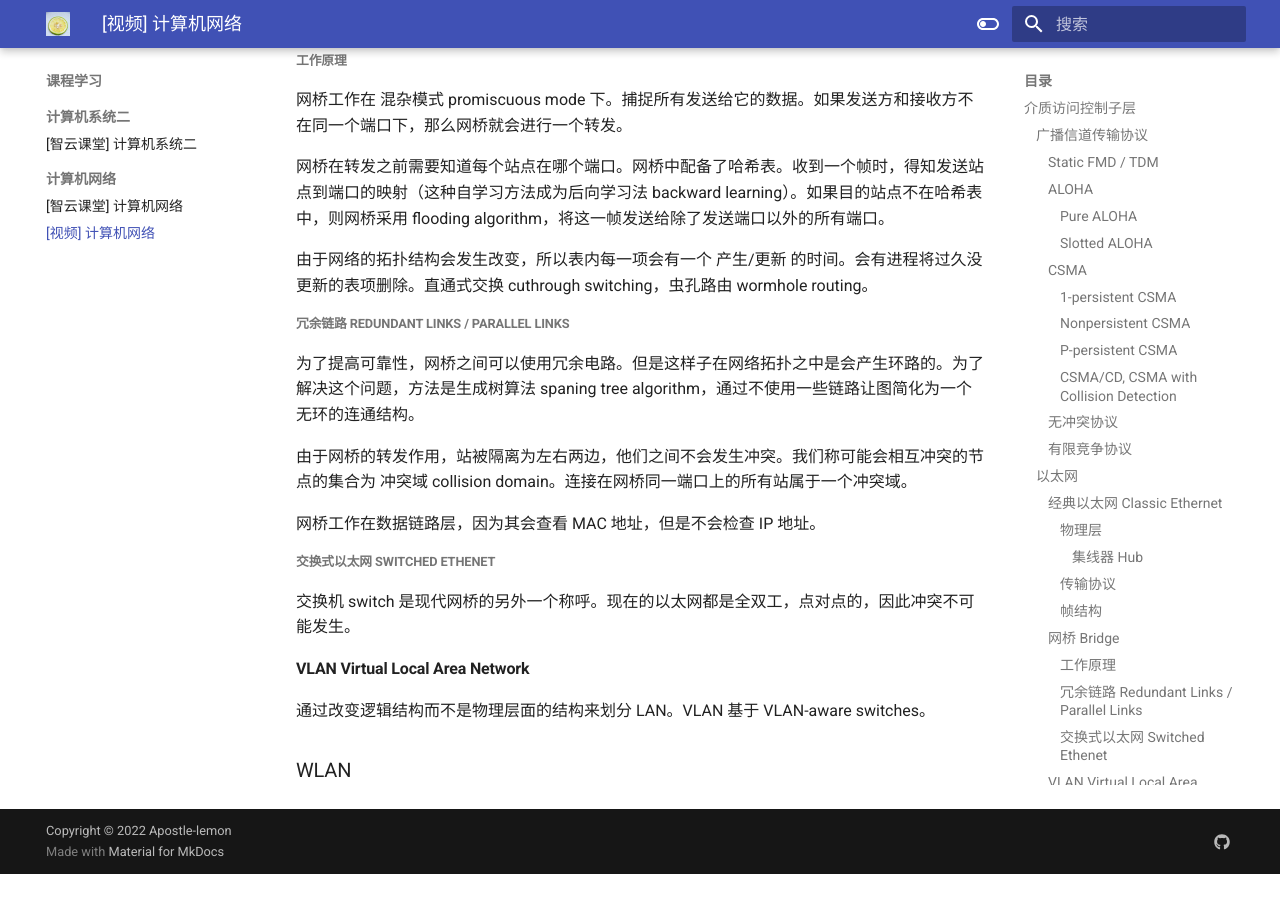
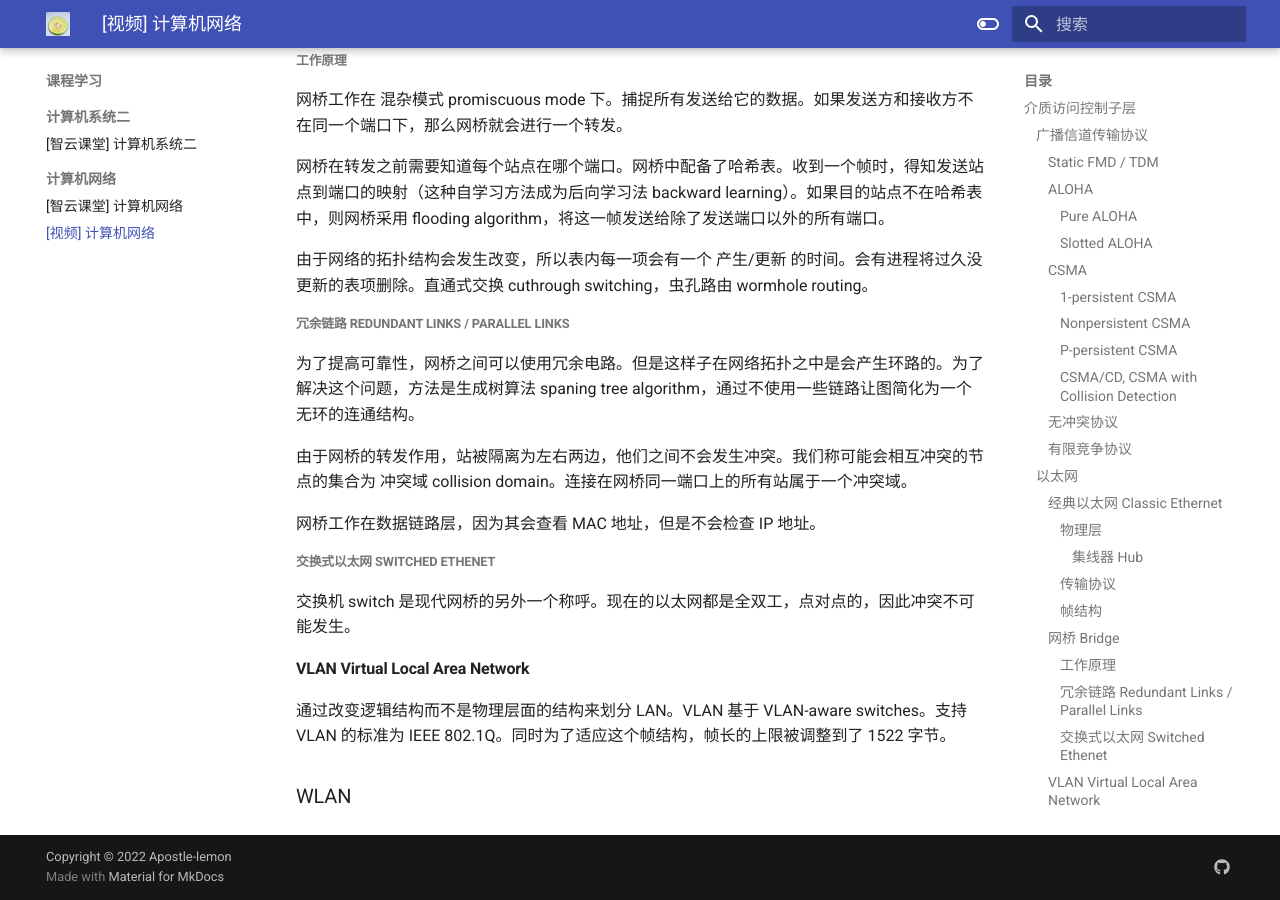
Before and after one commit to Apostle-lemon/Apostle-lemon.github.io, an MkDocs documentation site: the page built from docs/课程学习/计算机网络/【视频】计算机网络.md, in a window 1280 px wide and 900 px high, scrolled down 2665 px. Built offline with MkDocs 1.6.1 and Material for MkDocs 9.7.7, drawn with Linux system fonts in a browser that asks for light colours; before the commit the page ends 3539 px from its top, so only the background shows below that.

Commit message:
vault backup: 2022-10-28 11:25:43
Affected files:
docs/课程学习/计算机网络/【视频】计算机网络.md

```diff
--- a/docs/课程学习/计算机网络/【视频】计算机网络.md
+++ b/docs/课程学习/计算机网络/【视频】计算机网络.md
@@ -122,6 +122,6 @@ ALOHA, additive links on-line hawaii area。对没有 hawaii 代表的就是夏
 
 #### VLAN Virtual Local Area Network
 
-通过改变逻辑结构而不是物理层面的结构来划分 LAN。VLAN 基于 VLAN-aware switches。
+通过改变逻辑结构而不是物理层面的结构来划分 LAN。VLAN 基于 VLAN-aware switches。支持 VLAN 的标准为 IEEE 802.1Q。同时为了适应这个帧结构，帧长的上限被调整到了 1522 字节。
 
 ### WLAN
```
